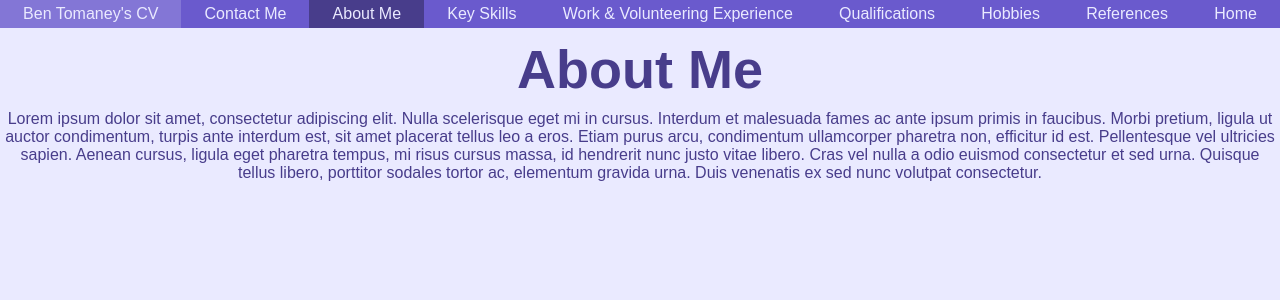
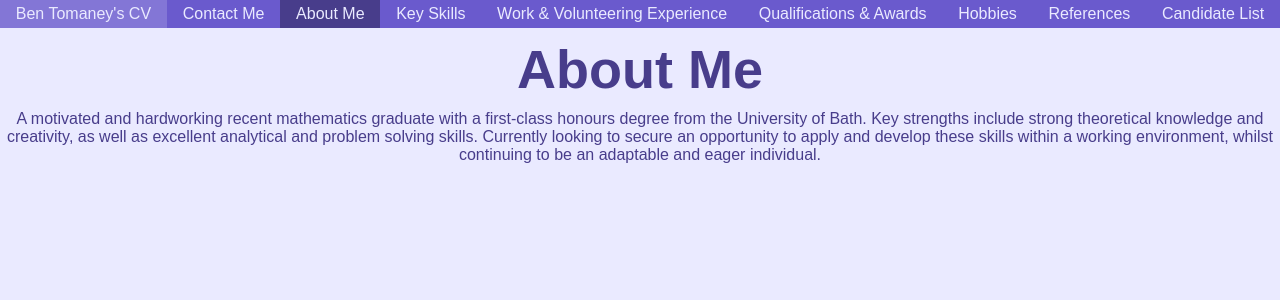
Before and after one commit to Emmanuelnology/CV, a PHP site: page /ben/about_me in a window 1280 px wide. Shown: the top 300 px of the page. Run offline with PHP 8.4, Linux system fonts and the light colour scheme.

Commit message:
Changed names of items in nav bar

```diff
--- a/ben/about_me/index.html
+++ b/ben/about_me/index.html
@@ -37,7 +37,7 @@
             </li>
             <li>
                 <a href="../qualifications/">
-                    <p>Qualifications</p>
+                    <p>Qualifications &amp; Awards</p>
                 </a>
             </li>
             <li>
@@ -52,7 +52,7 @@
             </li>
             <li>
                 <a href="/">
-                    <p>Home</p>
+                    <p>Candidate List</p>
                 </a>
             </li>
         </ul>
@@ -60,7 +60,7 @@
     <main>
         <h1>About Me</h1>
         <p>
-            Lorem ipsum dolor sit amet, consectetur adipiscing elit. Nulla scelerisque eget mi in cursus. Interdum et malesuada fames ac ante ipsum primis in faucibus. Morbi pretium, ligula ut auctor condimentum, turpis ante interdum est, sit amet placerat tellus leo a eros. Etiam purus arcu, condimentum ullamcorper pharetra non, efficitur id est. Pellentesque vel ultricies sapien. Aenean cursus, ligula eget pharetra tempus, mi risus cursus massa, id hendrerit nunc justo vitae libero. Cras vel nulla a odio euismod consectetur et sed urna. Quisque tellus libero, porttitor sodales tortor ac, elementum gravida urna. Duis venenatis ex sed nunc volutpat consectetur.
+            A motivated and hardworking recent mathematics graduate with a first-class honours degree from the University of Bath. Key strengths include strong theoretical knowledge and creativity, as well as excellent analytical and problem solving skills. Currently looking to secure an opportunity to apply and develop these skills within a working environment, whilst continuing to be an adaptable and eager individual.
         </p>
     </main>
 </body>
--- a/ben/contact/index.html
+++ b/ben/contact/index.html
@@ -40,7 +40,7 @@
             </li>
             <li>
                 <a href="../qualifications/">
-                    <p>Qualifications</p>
+                    <p>Qualifications &amp; Awards</p>
                 </a>
             </li>
             <li>
@@ -55,7 +55,7 @@
             </li>
             <li>
                 <a href="/">
-                    <p>Home</p>
+                    <p>Candidate List</p>
                 </a>
             </li>
         </ul>
--- a/ben/hobbies/index.html
+++ b/ben/hobbies/index.html
@@ -37,7 +37,7 @@
             </li>
             <li>
                 <a href="../qualifications/">
-                    <p>Qualifications</p>
+                    <p>Qualifications &amp; Awards</p>
                 </a>
             </li>
             <li id="darker">
@@ -52,7 +52,7 @@
             </li>
             <li>
                 <a href="/">
-                    <p>Home</p>
+                    <p>Candidate List</p>
                 </a>
             </li>
         </ul>
--- a/ben/index.html
+++ b/ben/index.html
@@ -38,7 +38,7 @@
             </li>
             <li>
                 <a href="qualifications/">
-                    <p>Qualifications</p>
+                    <p>Qualifications &amp; Awards</p>
                 </a>
             </li>
             <li>
@@ -53,7 +53,7 @@
             </li>
             <li>
                 <a href="/">
-                    <p>Home</p>
+                    <p>Candidate List</p>
                 </a>
             </li>
         </ul>
@@ -66,7 +66,7 @@
         <a class="button" id="aboutme" href="/ben/about_me/"> About Me</a>
         <a class="button" id="skills" href="/ben/key_skills/"> Key Skills</a>
         <a class="button" id="experience" href="/ben/work_volunteering_experience/"> Work &amp; Volunteering Experience</a>
-        <a class="button" id="qualifications" href="/ben/qualifications/"> Qualifications</a>
+        <a class="button" id="qualifications" href="/ben/qualifications/"> Qualifications &amp; Awards</a>
         <a class="button" id="hobbies" href="/ben/hobbies/"> Hobbies</a>
         <a class="button" id="references" href="/ben/references/"> References</a>
         <a class="button" id="home" href="/"> Home</a>
--- a/ben/key_skills/index.html
+++ b/ben/key_skills/index.html
@@ -40,7 +40,7 @@
             </li>
             <li>
                 <a href="../qualifications/">
-                    <p>Qualifications</p>
+                    <p>Qualifications &amp; Awards</p>
                 </a>
             </li>
             <li>
@@ -55,7 +55,7 @@
             </li>
             <li>
                 <a href="/">
-                    <p>Home</p>
+                    <p>Candidate List</p>
                 </a>
             </li>
         </ul>
@@ -164,7 +164,7 @@
     <section>
         <h2> Soft Skills </h2>
     </section>
-    <ul class="hidden">
+    <ul>
         <li>
             Advanced problem solving skills, aided by rigorously logical and analytical thinking, allowing for
             detail and accuracy to a priority.
--- a/ben/key_skills/style.css
+++ b/ben/key_skills/style.css
@@ -34,7 +34,3 @@ li>div.stars{
     padding: 0;
     float: right;
 }
-
-.hidden{
-    display: none;
-}
--- a/ben/references/index.html
+++ b/ben/references/index.html
@@ -37,7 +37,7 @@
             </li>
             <li>
                 <a href="../qualifications/">
-                    <p>Qualifications</p>
+                    <p>Qualifications &amp; Awards</p>
                 </a>
             </li>
             <li>
@@ -52,7 +52,7 @@
             </li>
             <li>
                 <a href="/">
-                    <p>Home</p>
+                    <p>Candidate List</p>
                 </a>
             </li>
         </ul>
--- a/ben/work_volunteering_experience/index.html
+++ b/ben/work_volunteering_experience/index.html
@@ -38,7 +38,7 @@
             </li>
             <li>
                 <a href="../qualifications/">
-                    <p>Qualifications</p>
+                    <p>Qualifications &amp; Awards</p>
                 </a>
             </li>
             <li>
@@ -53,7 +53,7 @@
             </li>
             <li>
                 <a href="/">
-                    <p>Home</p>
+                    <p>Candidate List</p>
                 </a>
             </li>
         </ul>
```
Also changed, not shown: ben/qualifications/index.html (+4 -4 lines).
